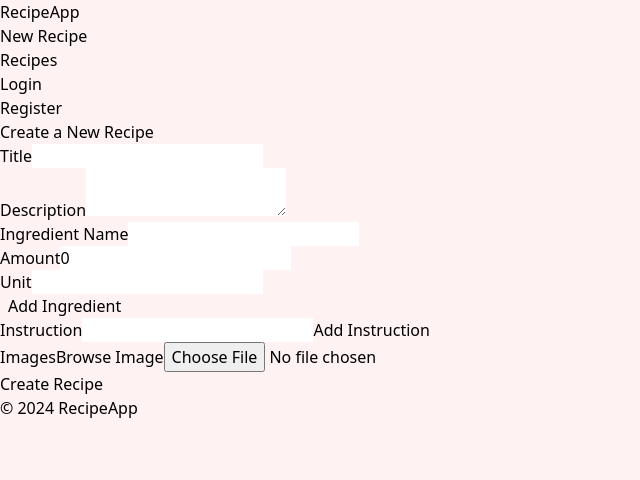
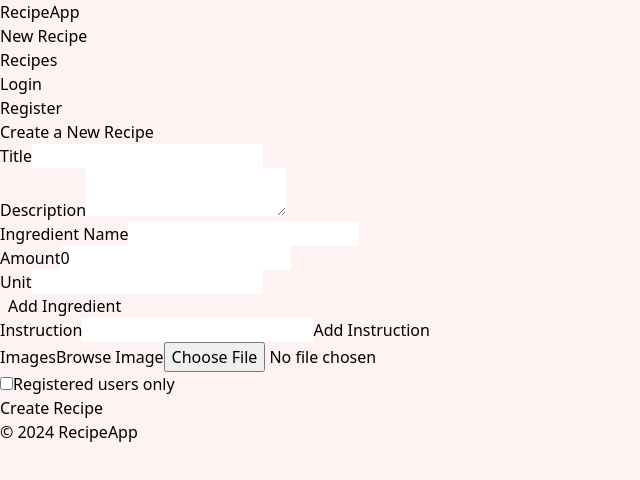
Before and after one commit to Jeb4dev/recipeapp, a Next.js app in the folder recipeapp/: page /newrecipe in a window 1280 px wide. Shown: the top 480 px of the page, without its empty margins (0-640 px from the left). Built offline with nearby package versions, Linux system fonts and the light colour scheme.

Commit message:
registered users only functionality

```diff
--- a/recipeapp/pages/api/createRecipe.js
+++ b/recipeapp/pages/api/createRecipe.js
@@ -2,7 +2,7 @@ import { buildClient } from '@datocms/cma-client-node';
 
 export default async function handler(req, res) {
   try {
-    const { title, description, ingredients, instructions, images, author} = req.body;
+    const { title, description, ingredients, instructions, images, author, regonly} = req.body;
 
     console.log('Received request body:', req.body);
 
@@ -15,7 +15,7 @@ export default async function handler(req, res) {
     const createdInstructions = await createInstructions(instructions);
 
     // Create recipe with the created ingredients and instructions
-    const newRecipe = await createRecipe(title, description, createdIngredients, createdInstructions, images, author);
+    const newRecipe = await createRecipe(title, description, createdIngredients, createdInstructions, images, author, regonly);
 
     res.status(201).json({ recipe: newRecipe });
   } catch (error) {
@@ -84,7 +84,7 @@ async function createInstructions(instructions) {
   }
 }
 
-async function createRecipe(title, description, ingredients, instructions, images, author) {
+async function createRecipe(title, description, ingredients, instructions, images, author, regonly) {
   const client = buildClient({ apiToken: process.env.DATOCMS_REST_API_TOKEN });
   console.log('Starting to create a new recipe');
   try {
@@ -95,7 +95,8 @@ async function createRecipe(title, description, ingredients, instructions, image
       ingredients: ingredients.map((ingredient) => ({ item: ingredient.id })),
       instructions: instructions.map((instruction) => ({ item: instruction.id })),
       images: images ? images.map((image) => ({ ...image })) : [],
-      author: author || null
+      author: author,
+      regonly: regonly
     });
     console.log('Created a new recipe');
     return record;
--- a/recipeapp/pages/api/editRecipe.js
+++ b/recipeapp/pages/api/editRecipe.js
@@ -5,16 +5,16 @@ export default async function handler(req, res) {
 
   if (method === 'PUT') {
     try {
-      const { recipeId, title, description, ingredients, instructions, serving, images, author } = body;
+      const { recipeId, title, description, ingredients, instructions, images, author, regonly } = body;
       const updatedRecipe = await updateRecipe(
         recipeId,
         title,
         description,
         ingredients,
         instructions,
-        serving,
         images,
         author,
+        regonly
       );
 
       res.status(200).json({ recipe: updatedRecipe });
@@ -55,7 +55,7 @@ function parseError(error) {
   return 'Something went wrong.';
 }
 
-async function updateRecipe(recipeId, title, description, ingredients, instructions, serving, images, author) {
+async function updateRecipe(recipeId, title, description, ingredients, instructions, serving, images, author, regonly) {
   const client = buildClient({ apiToken: process.env.DATOCMS_REST_API_TOKEN });
   try {
     const updateData = {
@@ -65,7 +65,8 @@ async function updateRecipe(recipeId, title, description, ingredients, instructi
       instructions: instructions.map((instruction) => ({ ...instruction })),
       serving,
       images: images.map((image) => ({ ...image })),
-      author: author, // Add the author field
+      author: author,
+      regonly: regonly
     };
     return await client.items.update(recipeId, updateData);
   } catch (error) {
--- a/recipeapp/pages/newrecipe.jsx
+++ b/recipeapp/pages/newrecipe.jsx
@@ -16,6 +16,7 @@ export default function NewRecipePage() {
   const [ingredientUnit, setIngredientUnit] = useState('');
   const [instructionText, setInstructionText] = useState('');
   const [images, setImages] = useState([]);
+  const [regonly, setRegOnly] = useState(false);
   const [author, setAuthor] = useState('');
 
   useEffect(() => {
@@ -40,6 +41,7 @@ export default function NewRecipePage() {
       ingredients: ingredients.filter(ingredient => ingredient.name && ingredient.amount && ingredient.unit),
       instructions: instructions.filter(instruction => instruction),
       images,
+      regonly,
       author
     };
 
@@ -90,6 +92,16 @@ export default function NewRecipePage() {
   const handleImageUpload = (event) => {
   const selectedFile = event.target.files[0];
   setImages([...images, selectedFile]);
+};
+
+const removeImage = (index) => {
+  const updatedImages = [...images];
+  updatedImages.splice(index, 1);
+  setImages(updatedImages);
+};
+
+const handleRegOnlyToggle = () => {
+  setRegOnly(!regonly);
 };
 
   return (
@@ -261,6 +273,18 @@ export default function NewRecipePage() {
   </div>
 </div>
 
+<div className="mb-4">
+  <label className="block text-gray-700 text-sm font-bold mb-2">
+    <input
+      type="checkbox"
+      checked={regonly}
+      onChange={handleRegOnlyToggle}
+      className="mr-2"
+    />
+    Registered users only
+  </label>
+</div>
+
   <button
     className="bg-green-500 hover:bg-green-700 text-white font-bold py-2 px-4 rounded mt-4 focus:outline-none focus:shadow-outline"
     type="submit"
```
